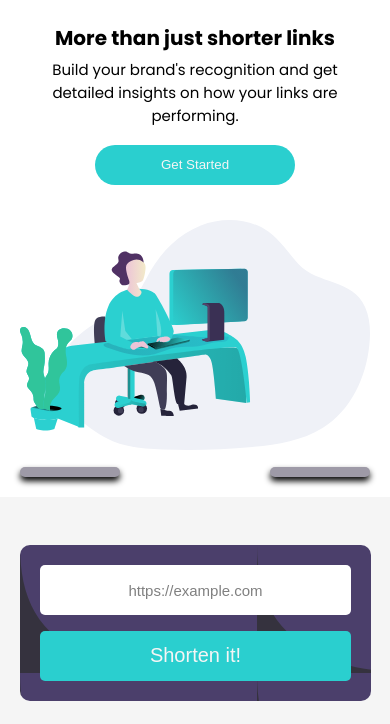
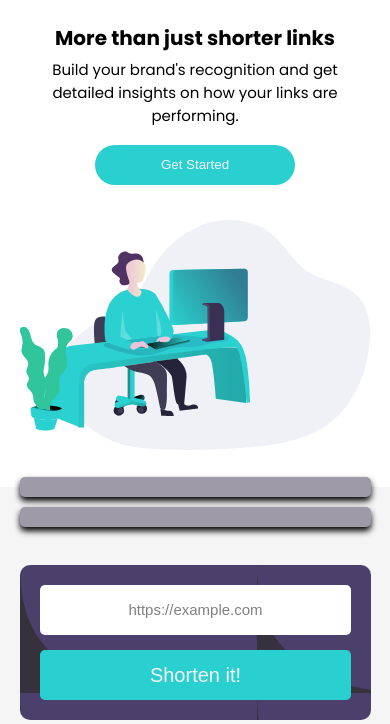
Before and after one commit to Princeizekor/link-shorten-website, a plain HTML site: page url.html in a window 390 px wide. Both pictures are taken after typing "https://example.com" into the empty fields and a click on the button "Shorten it!". Shown: the part 62-786 px from the top of the page. Drawn offline with Linux system fonts and the light colour scheme; no server answers.

Commit message:
commit "edition"

```diff
--- a/style.css
+++ b/style.css
@@ -727,14 +727,19 @@ body {
         background-image: url("./images/bg-shorten-mobile.svg");
         padding: 20px;
         flex-direction: column;
-        margin-top: 20%;
+        margin-top: 25%;
     }
     .added {
         width: 100%;
+        flex-direction: column;
+        position: absolute;
     }
     .approve {
         font-size: 10px;
-        width: 100px;
+        padding: 0px 0px 0px 15px;
+        width: 90%;
+        height: 20px;
+        margin-top: 2.5%;
     }
     #link {
         width: 100%;
@@ -756,7 +761,7 @@ body {
         width: 100%;
         text-align: center;
         margin: 0%;
-        margin-top: 60%;
+        margin-top: 75%;
     }
     .main-text {
         font-size: 25px;
```
